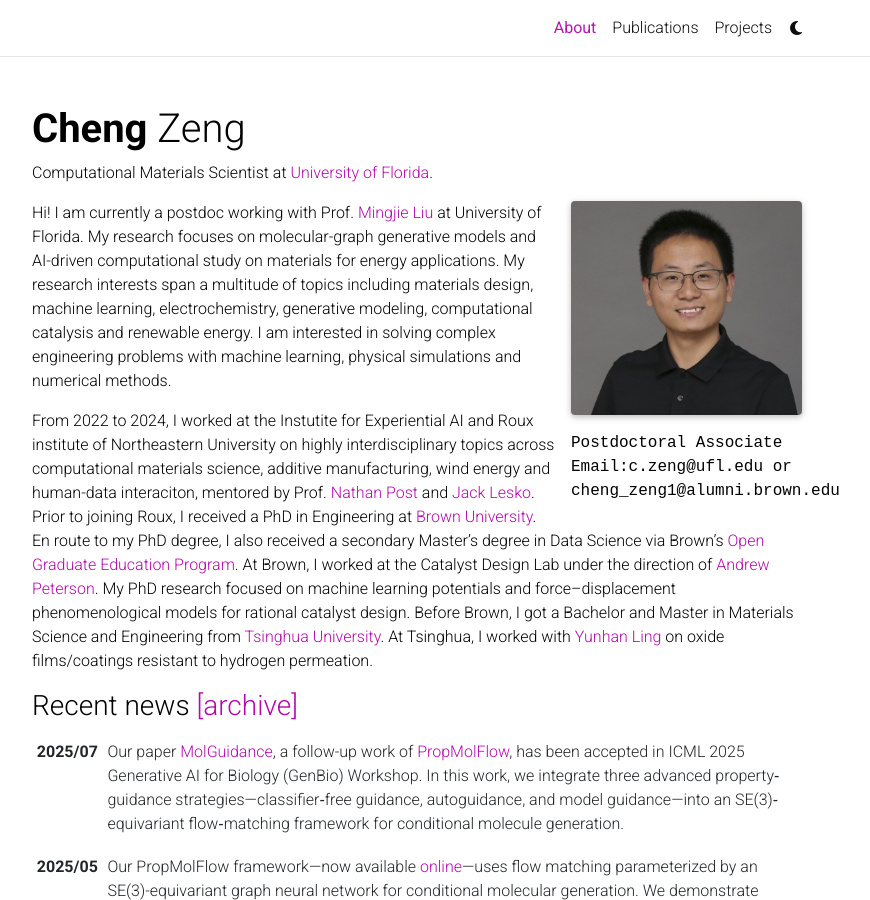
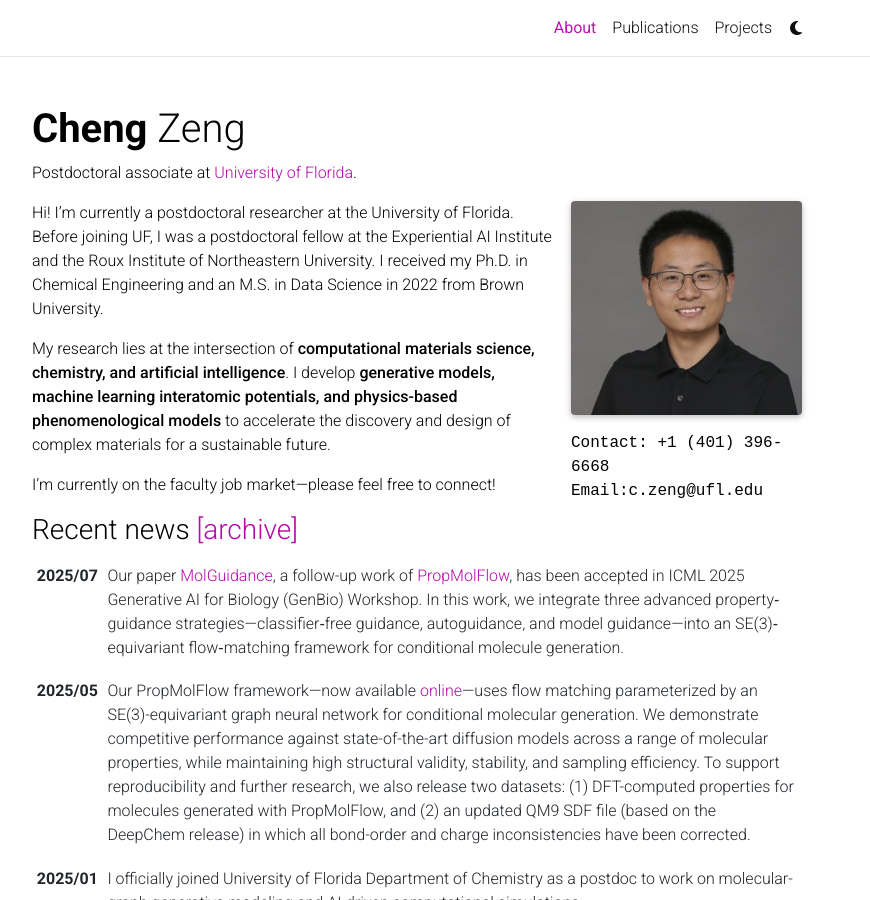
Before and after one commit to cengc13/website, a Jekyll site: the page built from _pages/about.md, in a window 1280 px wide and 900 px high. Shown: the whole window, without its empty margins (223-1093 px from the left). Built offline with Jekyll 4.4.1, drawn with Linux system fonts in a browser that asks for light colours; comment, search, counter and statistics services are not loaded; a style sheet for code colours, icons or effects is not loaded.

Commit message:
update bio

```diff
--- a/_pages/about.md
+++ b/_pages/about.md
@@ -2,14 +2,14 @@
 layout: about
 title: About
 permalink: /
-subtitle: Computational Materials Scientist at <a href="https://www.ufl.edu/">University of Florida</a>.
+subtitle: Postdoctoral associate at <a href="https://www.ufl.edu/">University of Florida</a>.
 profile:
   align: right
   image: prof_pic.jpg
   image_circular: false # crops the image to make it circular
   address: >
-    <p>Postdoctoral Associate</p>
-    <p>Email:c.zeng@ufl.edu or cheng_zeng1@alumni.brown.edu</p>
+    <p>Contact: +1 (401) 396-6668 </p>
+    <p>Email:c.zeng@ufl.edu</p>
 
 news: true  # includes a list of news items
 latest_posts: false  # includes a list of the newest posts`
@@ -17,7 +17,8 @@
 social: false  # includes social icons at the bottom of the page
 ---
 
-Hi! I am currently a postdoc working with Prof. [Mingjie Liu](https://www.chem.ufl.edu/about-all/directory/people/name/mingjie-liu/) at University of Florida. My research focuses on molecular-graph generative models and AI-driven computational study on materials for energy applications. My research interests span a multitude of topics including materials design, machine learning, electrochemistry,  generative modeling, computational catalysis and renewable energy. I am interested in solving complex engineering problems with machine learning, physical simulations and numerical methods.
+Hi! I’m currently a postdoctoral researcher at the University of Florida. Before joining UF, I was a postdoctoral fellow at the Experiential AI Institute and the Roux Institute of Northeastern University. I received my Ph.D. in Chemical Engineering and an M.S. in Data Science in 2022 from Brown University.
 
-From 2022 to 2024, I worked at the Instutite for Experiential AI and Roux institute of Northeastern University on highly interdisciplinary topics across computational materials science, additive manufacturing, wind energy and human-data interaciton, mentored by Prof. [Nathan Post](https://coe.northeastern.edu/people/post-nathan/) and [Jack Lesko](https://coe.northeastern.edu/people/lesko-john/).
-Prior to joining Roux, I received a PhD in Engineering at <a href='https://www.brown.edu/'>Brown University</a>.  En route to my PhD degree, I also received a secondary Master's degree in Data Science via Brown's <a href='https://graduateschool.brown.edu/academics-research/distinctive-opportunities/open-graduate-education'>Open Graduate Education Program</a>. At Brown, I worked at the Catalyst Design Lab under the direction of <a href='https://engineering.brown.edu/people/andrew-peterson'>Andrew Peterson</a>. My PhD research focused on machine learning potentials and force--displacement phenomenological models for rational catalyst design. Before Brown, I got a Bachelor and Master in Materials Science and Engineering from <a href='https://www.tsinghua.edu.cn/en/'>Tsinghua University</a>. At Tsinghua, I worked with <a href='https://www.researchgate.net/profile/Yunhan-Ling-2'>Yunhan Ling</a> on oxide films/coatings resistant to hydrogen permeation.
+My research lies at the intersection of **computational materials science, chemistry, and artificial intelligence**. I develop **generative models, machine learning interatomic potentials, and physics-based phenomenological models** to accelerate the discovery and design of complex materials for a sustainable future.
+
+I’m currently on the faculty job market—please feel free to connect!
```
